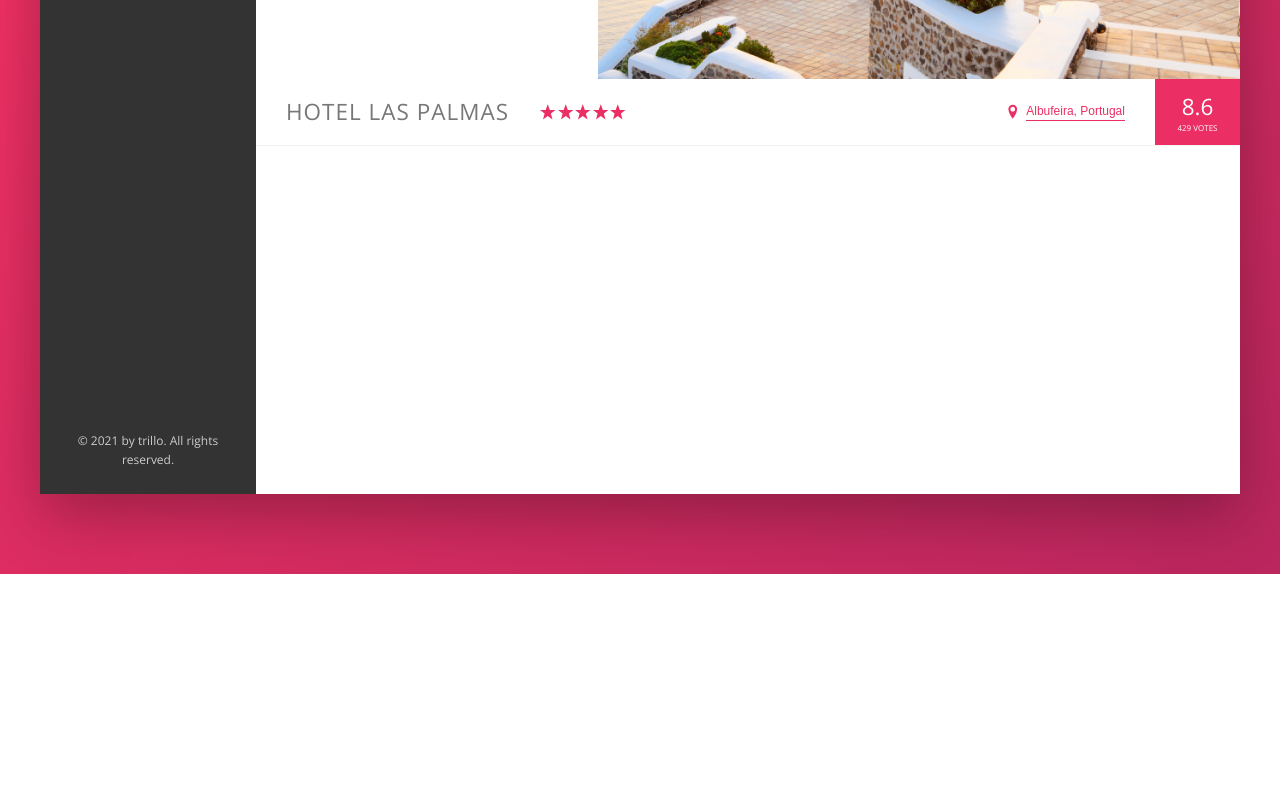
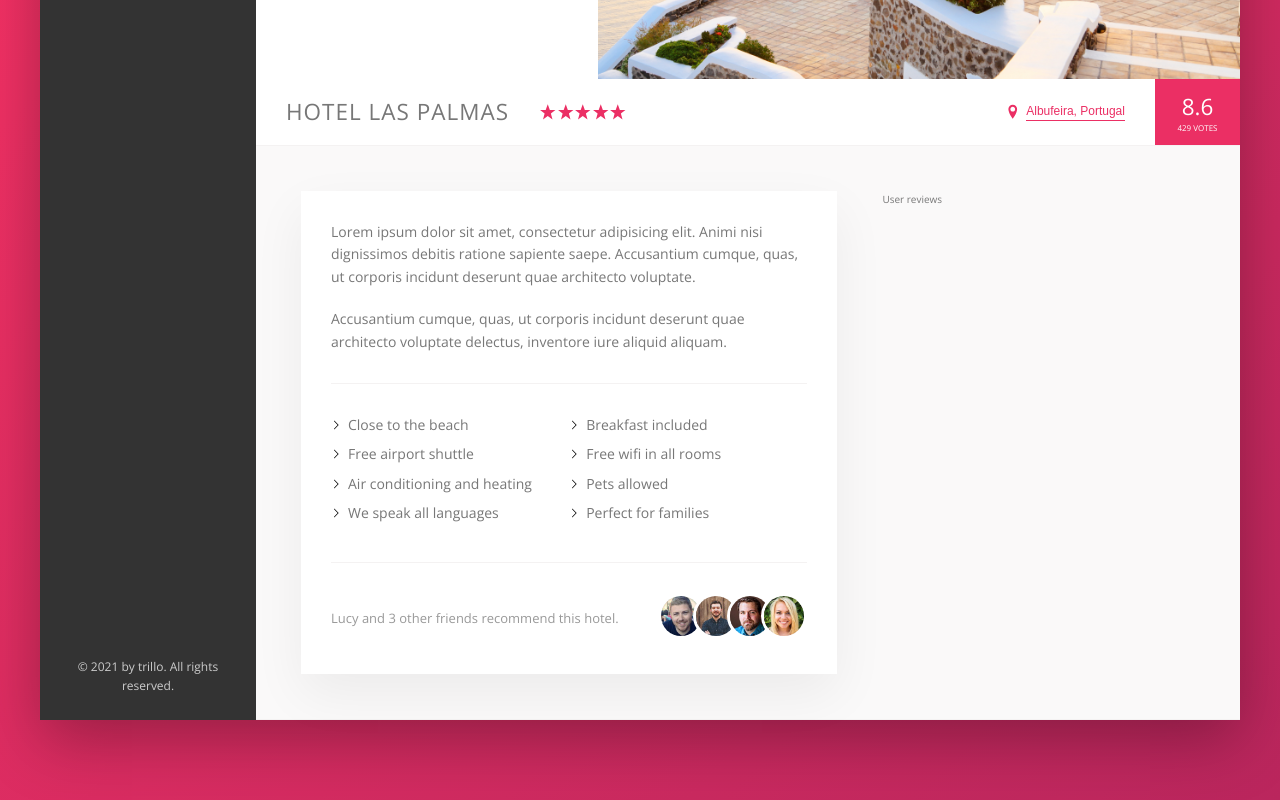
Before and after one commit to cgomezb/trillo-project, a website: page index.html in a window 1280 px wide. Shown: the part 456-1256 px from the top of the page. Before the commit the page ends 1030 px from the top, so only its background shows below. Drawn offline with nearby package versions, Linux system fonts and the light colour scheme.

Commit message:
feat: CG-0001 Added description section

```diff
--- a/index.html
+++ b/index.html
@@ -134,6 +134,42 @@
             <div class="overview__rating-count">429 votes</div>
           </div>
         </div>
+
+        <div class="detail">
+          <div class="description">
+            <p class="paragraph">
+              Lorem ipsum dolor sit amet, consectetur adipisicing elit. Animi nisi dignissimos debitis ratione sapiente saepe. Accusantium cumque, quas, ut corporis incidunt deserunt quae architecto voluptate.
+            </p>
+            <p class="paragraph">
+              Accusantium cumque, quas, ut corporis incidunt deserunt quae architecto voluptate delectus, inventore iure aliquid aliquam.
+            </p>
+            <ul class="list">
+              <li class="list__item">Close to the beach</li>
+              <li class="list__item">Breakfast included</li>
+              <li class="list__item">Free airport shuttle</li>
+              <li class="list__item">Free wifi in all rooms</li>
+              <li class="list__item">Air conditioning and heating</li>
+              <li class="list__item">Pets allowed</li>
+              <li class="list__item">We speak all languages</li>
+              <li class="list__item">Perfect for families</li>
+            </ul>
+
+            <div class="recommend">
+              <p class="recommend__count">
+                Lucy and 3 other friends recommend this hotel.
+              </p>
+              <div class="recommend_friends">
+                <img src="img/user-3.jpg" alt="Friend 1" class="recommend__photo">
+                <img src="img/user-4.jpg" alt="Friend 2" class="recommend__photo">
+                <img src="img/user-5.jpg" alt="Friend 3" class="recommend__photo">
+                <img src="img/user-6.jpg" alt="Friend 4" class="recommend__photo">
+              </div>
+            </div>
+          </div>
+          <div class="user-reviews">
+            User reviews
+          </div>
+        </div>
       </main>
     </div>
   </div>
--- a/sass/_base.scss
+++ b/sass/_base.scss
@@ -10,7 +10,9 @@
   --color-grey-dark-2: #777;
   --color-grey-dark-3: #999;
 
+  --shadow-light: 0 2rem 5rem rgba(0,0,0,.06);
   --shadow-dark: 0 2rem 6rem rgba(0,0,0,.3);
+  --line: 1px solid var(--color-grey-light-2);
 }
 
 * {
--- a/sass/_components.scss
+++ b/sass/_components.scss
@@ -194,7 +194,7 @@
 .overview {
   display: flex;
   align-items: center;
-  border-bottom: 1px solid var(--color-grey-light-2);
+  border-bottom: var(--line);
 
   &__heading {
     font-size: 2.25rem;
@@ -288,3 +288,67 @@
     box-shadow: none;
   }
 }
+
+// PARAGRAPH
+.paragraph:not(:last-of-type) {
+  margin-bottom: 2rem;
+}
+
+// LIST
+.list {
+  list-style: none;
+  margin: 3rem 0;
+  padding: 3rem 0;
+  border-top: var(--line);
+  border-bottom: var(--line);
+
+  display: flex;
+  flex-wrap: wrap;
+
+  &__item {
+    flex: 0 0 50%;
+    margin-bottom: .7rem;
+  }
+
+  &__item::before {
+    content: "";
+    display: inline-block;
+    height: 1rem;
+    width: 1rem;
+    margin-right: .7rem;
+
+    // Older browsers
+    background-image: url(../img/chevron-thin-right.svg);
+    background-size: cover;
+
+    // Newer browsers - masks
+    // background-color: var(--color-primary);
+    // -webkit-mask-image: url(../img/chevron-thin-right.svg);
+    // -webkit-mask-size: cover;
+  }
+}
+
+// RECOMMEND
+.recommend {
+  font-size: 1.3rem;
+  color: var(--color-grey-dark-3);
+
+  display: flex;
+  align-items: center;
+
+  &__count {
+    margin-right: auto;
+  }
+
+  &__photo {
+    box-sizing: content-box;
+    height: 4rem;
+    width: 4rem;
+    border-radius: 50%;
+    border: 3px solid #fff;
+
+    &:not(:last-child) {
+      margin-right: -1.5rem;
+    }
+  }
+}
--- a/sass/_layout.scss
+++ b/sass/_layout.scss
@@ -10,7 +10,7 @@
   font-size: 1.4rem;
   height: 7rem;
   background-color: #fff;
-  border-bottom: 1px solid var(--color-grey-light-2);
+  border-bottom: var(--line);
 
   display: flex;
   justify-content: space-between;
@@ -33,7 +33,24 @@
 .hotel-view {
   background-color: #fff;
   flex: 1;
+}
 
-  // Testing
-  height: 80rem;
+.detail {
+  display: flex;
+  padding: 4.5rem;
+  background-color: var(--color-grey-light-1);
+  border-bottom: var(--line);
 }
+
+.description {
+  font-size: 1.4rem;
+  background-color: #fff;
+  box-shadow: var(--shadow-light);
+  padding: 3rem;
+  flex: 0 0 60%;
+  margin-right: 4.5rem;
+}
+
+.user-reviews {
+  flex: 1;
+}
```
Also changed, not shown: css/style.css.
